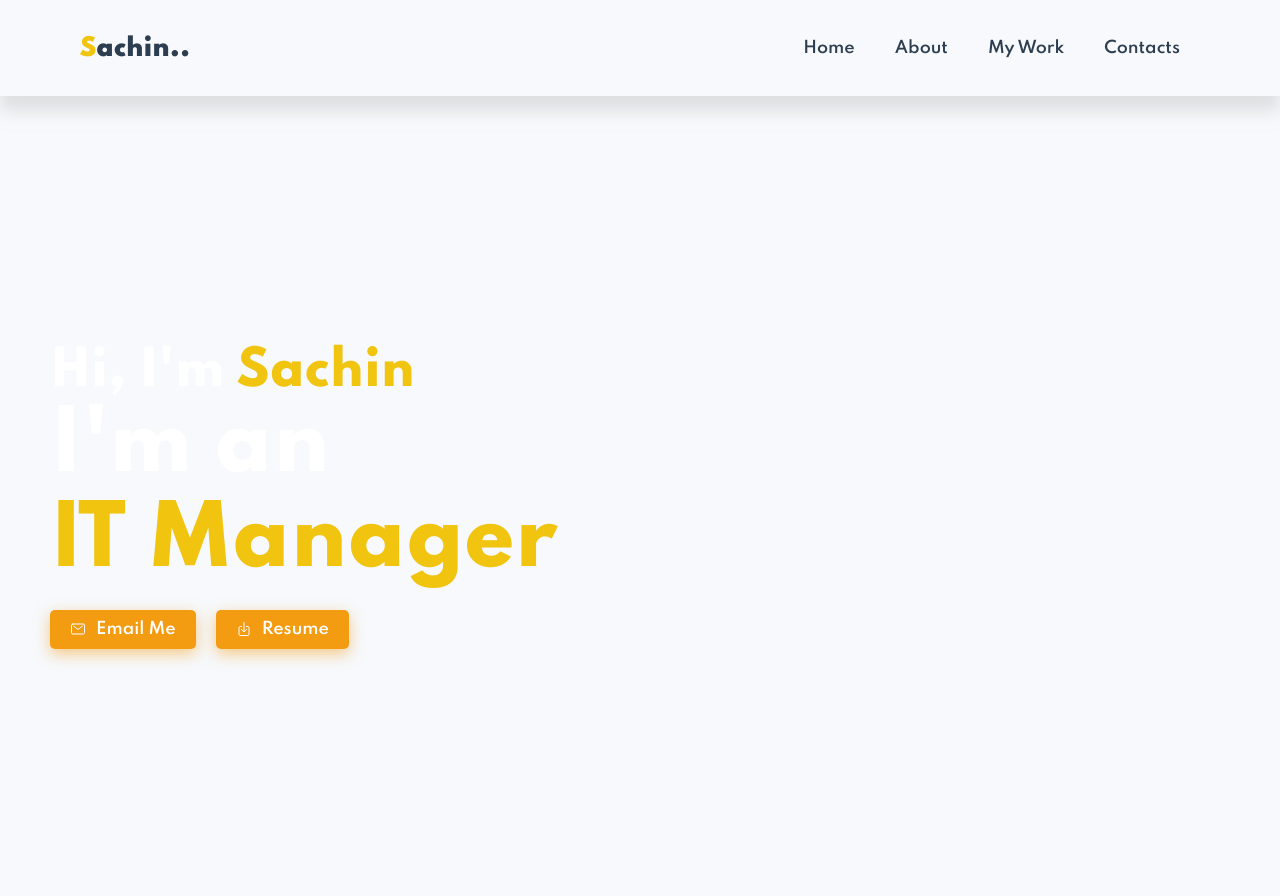
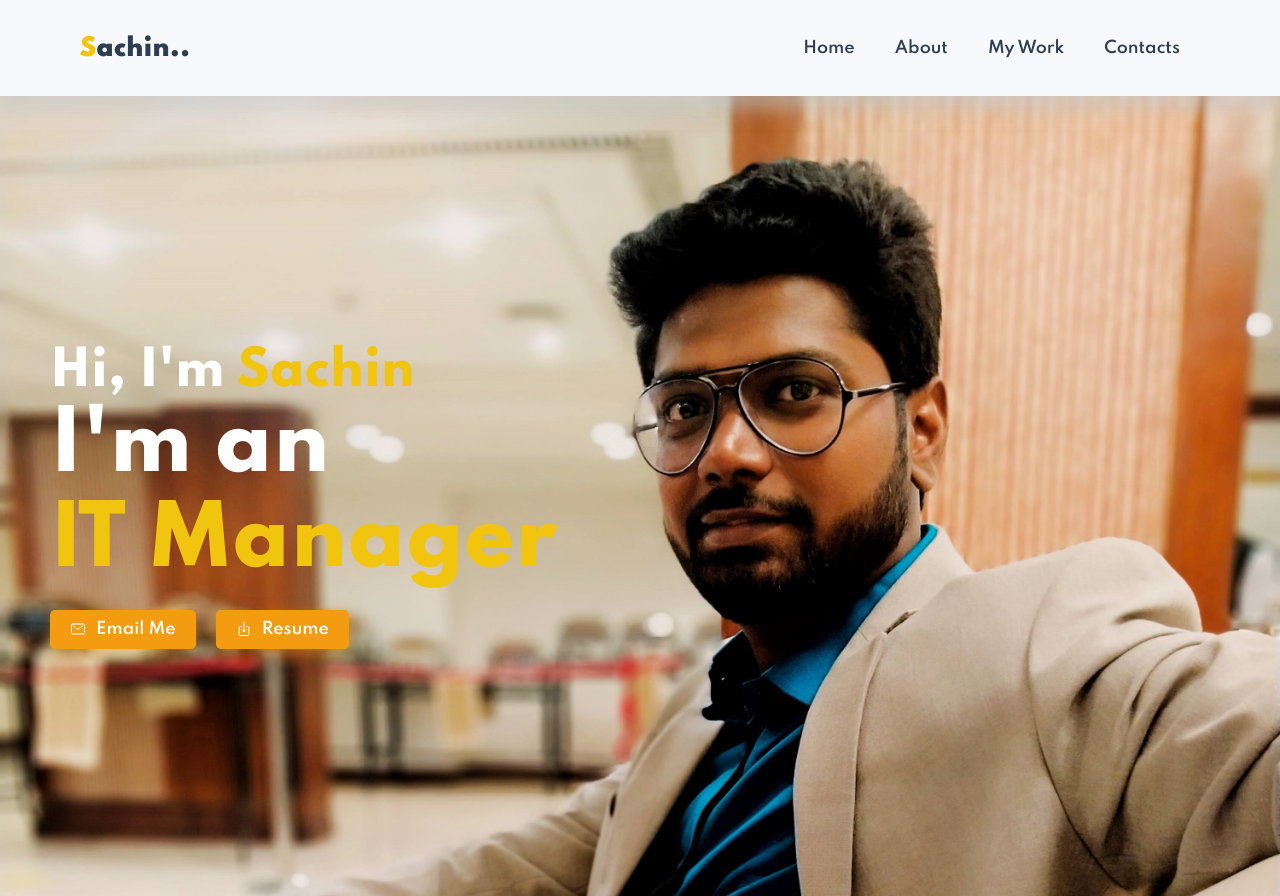
Before and after one commit to RosH-HuB/S_portfolio, a plain HTML site: page index.html in a window 1280 px wide. Shown: the top 896 px of the page. Drawn offline with nearby package versions, Linux system fonts and the light colour scheme.

Commit message:
Update index.css

```diff
--- a/index.css
+++ b/index.css
@@ -129,7 +129,7 @@
             left: 0;
             width: 100%;
             height: 100%;
-            background-image: url("pic.jpeg");
+            background-image: url("IMG20201125234654-01.jpeg");
             background-size: cover;
             background-position: top;
             background-repeat: no-repeat;
```
